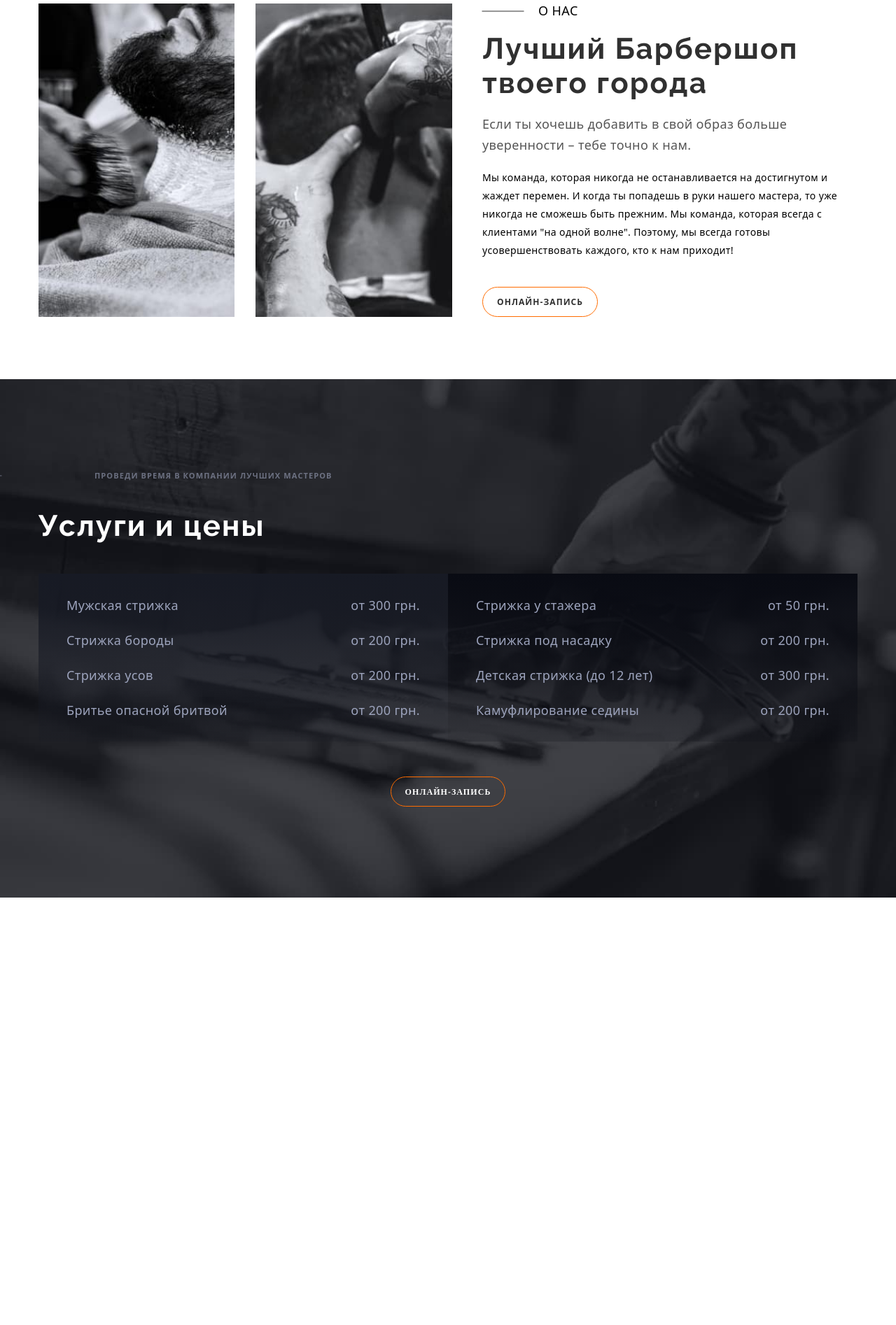
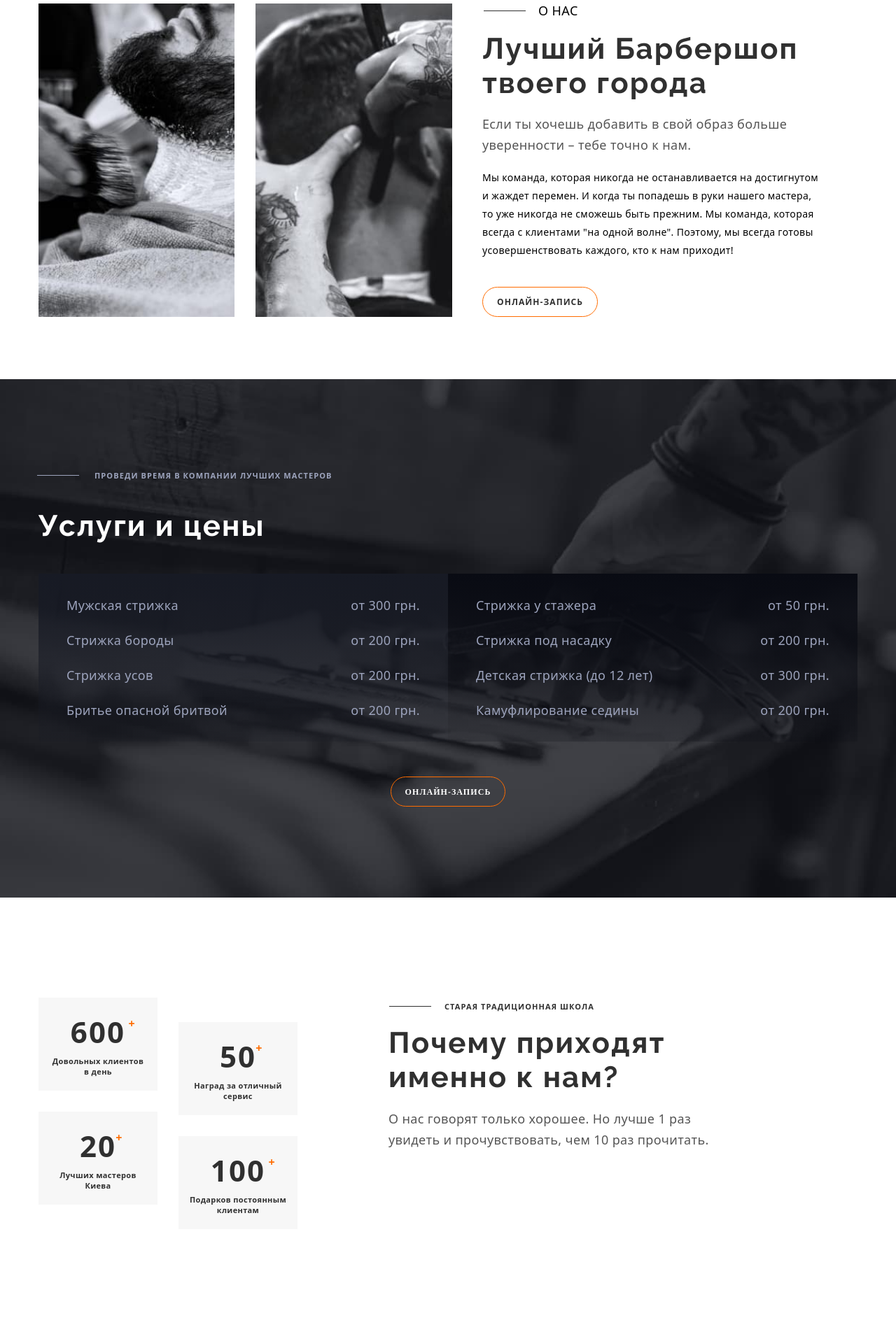
Before and after one commit to Autentate/BarberShop, a plain HTML site: page index.html in a window 1280 px wide. Shown: the part 829-2723 px from the top of the page at 70% size. Before the commit the page ends 2112 px from the top, so only its background shows below. Drawn offline with nearby package versions, Linux system fonts and the light colour scheme.

Commit message:
Adding block why-us

```diff
--- a/css/style.css
+++ b/css/style.css
@@ -1,6 +1,9 @@
 :root {
+    --white_color: #FFF;
     --hover_color: #FF6C00;
     --gray_color: #555;
+    --gray_color_2: #9DA4BD;
+    --black_color: #303030;
 }
 
 
@@ -53,7 +56,6 @@ html {
     flex-direction: column-reverse;
     align-items: center;
     justify-content: space-between;
-    gap: 40px;
 }
 
 .sidebar-header-text {
@@ -61,19 +63,19 @@ html {
     align-items: center;
     flex-direction: row-reverse;
     writing-mode: vertical-rl;
-    gap: 40px;
+    column-gap: 40px;
 }
 
 .sidebar-line {
     width: 0.957px;
     height: 60px;
     transform: rotate(0.173deg);
-    background: #303030;
+    background: var(--black_color);
 }
 
 .sidebar-item {
     transform: rotate(180deg);
-    color: #303030;
+    color: var(--black_color);
     font-family: 'Open Sans';
     font-size: 11px;
     font-style: normal;
@@ -99,7 +101,7 @@ html {
 
 .nav-ul {
     display: flex;
-    gap: 40px;
+    column-gap: 40px;
 }
 
 .nav-ul-item {
@@ -113,7 +115,7 @@ html {
 
 .nav-ul-item > a{
     text-decoration: none;
-    color: #FFF;
+    color: var(--white_color);
 }
 .nav-ul-item > a:hover {
     color: var(--hover_color);
@@ -124,11 +126,11 @@ html {
     display: flex;
     align-items: center;
     margin-left: auto;
-    gap: 42px;
+    column-gap: 42px;
 }
 
 .header-inner-contact-link {
-    color: #FFF;
+    color: var(--white_color);
     font-family: 'Open Sans';
     font-size: 12px;
     font-style: normal;
@@ -145,7 +147,7 @@ html {
     background-color: transparent;
     border: 1px solid var(--hover_color);
 
-    color: #FFF;
+    color: var(--white_color);
     font-family: Open Sans;
     font-size: 12px;
     font-style: normal;
@@ -168,7 +170,7 @@ html {
 .section-hero-subtitle {
     position: relative;
     margin-left: 84px;
-    color: rgba(157, 164, 189, 0.60);
+    color: var(--gray_color_2);
     font-family: 'Open Sans';
     font-size: 11px;
     font-style: normal;
@@ -179,19 +181,18 @@ html {
 }
 .section-hero-subtitle::before {
     content: "";
-    width: 1px;
-    height: 62.995px;
+    width: 63px;
+    height: 1px;
     position: absolute;
-    left: -13.5%;
-    top: -160%;
-    transform: rotate(90deg);
-    background: rgba(157, 164, 189, 0.60);
+    left: -22%;
+    top: 50%;
+    background: var(--gray_color_2);
     display: inline-block;
 }
 
 .section-hero-title {
     margin-top: 20px;
-    color: #FFF;
+    color: var(--white_color);
     font-family: 'Raleway';
     font-size: 72px;
     font-style: normal;
@@ -202,7 +203,7 @@ html {
 
 .section-hero-text {
     margin-top: 20px;
-    color: #9DA4BD;
+    color: var(--gray_color_2);
     font-family: 'Open Sans';
     font-size: 18px;
     font-style: normal;
@@ -220,12 +221,12 @@ html {
 
 .section-about-container {
     display: flex;
-    gap: 64px;
+    column-gap: 64px;
 }
 
 .section-about-img {
     display: flex;
-    gap: 30px;
+    column-gap: 30px;
 }
 
 .section-about-span {
@@ -234,18 +235,17 @@ html {
 }
 .section-about-span::before {
     content: '';
-    width: 1px;
-    height: 60px;
+    width: 60px;
+    height: 1px;
     position: absolute;
-    bottom: -80%;
-    left: -90%;
-    background-color: #303030;
-    transform: rotate(90deg);
+    top: 50%;
+    right: 131%;
+    background-color: var(--black_color);
 }
 
 .section-about-title {
     margin-top: 19px;
-    color: #303030;
+    color: var(--black_color);
     font-family: Raleway;
     font-size: 42px;
     font-style: normal;
@@ -277,7 +277,7 @@ html {
     background-color: transparent;
     border: 1px solid var(--hover_color);
 
-    color: #303030;
+    color: var(--black_color);
     font-size: 12px;
     font-style: normal;
     font-weight: 600;
@@ -286,7 +286,7 @@ html {
     text-transform: uppercase;
 }
 .section-about-btn:hover {
-    color: #fff;
+    color: var(--white_color);
     background-color: var(--hover_color);
     transition: all linear .2s;
 }
@@ -310,7 +310,7 @@ html {
     position: relative;
     margin-left: 80px;
     margin-bottom: 20px;
-    color: rgba(157, 164, 189, 0.60);
+    color: var(--gray_color_2);
     font-size: 11px;
     font-style: normal;
     font-weight: 600;
@@ -320,20 +320,18 @@ html {
 }
 .section-services-span::before {
     content: '';
-    width: 1px;
-    height: 60px;
+    width: 60px;
+    height: 1px;
     position: absolute;
-    left: -15%;
-    top: -22px;
-    transform: rotate(90deg);
-    background-color: rgba(157, 164, 189, 0.60);
-    z-index: 10;
+    left: -7.5%;
+    top: 50%;
+    background-color: var(--gray_color_2);
 }
 
 .section-services-title {
     margin-top: 20px;
     margin-bottom: 44px;
-    color: #FFF;
+    color: var(--white_color);
     font-family: 'Raleway';
     font-size: 42px;
     font-style: normal;
@@ -366,7 +364,7 @@ html {
     justify-content: center;
     row-gap: 20px;
 
-    color: #9DA4BD;
+    color: var(--gray_color_2);
     font-size: 18px;
     font-style: normal;
     font-weight: 400;
@@ -374,14 +372,13 @@ html {
     letter-spacing: 0.36px;
 }
 .services-blocks-list-service {
-    color: #9DA4BD;
+    color: var(--gray_color_2);
 }
 .services-blocks-list-price {
     text-align: right;
 }
 
 .section-services-btn {
-    margin-top: 50px;
     margin: 50px auto 0 auto;
     text-transform: uppercase;
     border-radius: 25px;
@@ -389,7 +386,7 @@ html {
     background-color: transparent;
     border: 1px solid var(--hover_color);
 
-    color: #FFF;
+    color: var(--white_color);
     font-family: Open Sans;
     font-size: 12px;
     font-style: normal;
@@ -402,3 +399,114 @@ html {
     background-color: var(--hover_color);
     transition: all linear .2s;
 }
+
+/* SECTION: WHY US */
+
+.section-why_us-container {
+    padding: 143px 0 137px 0;
+    display: flex;
+    column-gap: 130px;
+    color: var(--black_color);
+}
+.why_us-blocks {
+    width: 370px;
+    height: 331px;
+    display: flex;
+    column-gap: 30px;
+}
+
+.why_us-blocks-inner {
+    display: flex;
+    flex-direction: column;
+    row-gap: 30px;
+}
+
+.why_us-blocks-inner.first {
+    justify-content: start;
+}
+
+.why_us-blocks-inner.second {
+    justify-content: end;
+}
+
+.why_us-blocks-item {
+    width: 170px;
+    height: 133px;
+    display: flex;
+    flex-direction: column;
+    justify-content: center;
+    align-items: center;
+    background: #F7F7F7;
+}
+.why_us-blocks-title {
+    position: relative;
+    margin-bottom: 6px;
+
+    text-align: center;
+    font-size: 42px;
+    font-style: normal;
+    font-weight: 700;
+    line-height: normal;
+    letter-spacing: 2.1px;
+}
+.why_us-blocks-title::before {
+    content: '+';
+    position: absolute;
+    bottom: 50%;
+    right: -20%;
+
+    color: #FF6C00;
+    text-align: center;
+    font-size: 16px;
+    font-style: normal;
+    font-weight: 600;
+    line-height: normal;
+}
+
+.why_us-blocks-subtitle {
+    text-align: center;
+    font-size: 11px;
+    font-style: normal;
+    font-weight: 600;
+    line-height: normal;
+}
+
+.why_us-text-span {
+    margin-left: 80px;
+    position: relative;
+    font-size: 11px;
+    font-style: normal;
+    font-weight: 600;
+    line-height: normal;
+    letter-spacing: 1.1px;
+    text-transform: uppercase;
+}
+.why_us-text-span::before {
+    content: '';
+    width: 60px;
+    height: 1px;
+    position: absolute;
+    top: 50%;
+    left: -37%;
+    background: var(--black_color);
+}
+
+.why_us-text-title {
+    margin-top: 20px;
+    font-family: 'Raleway';
+    font-size: 42px;
+    font-style: normal;
+    font-weight: 700;
+    line-height: normal;
+    letter-spacing: 2.1px;
+}
+
+.why_us-text-p {
+    margin-top: 20px;
+    color: var(--gray_color);
+    font-size: 18px;
+    font-style: normal;
+    font-weight: 400;
+    line-height: 30px; /* 166.667% */
+    letter-spacing: 0.36px;
+}
--- a/index.html
+++ b/index.html
@@ -91,10 +91,13 @@
                 точно к нам.
               </h3>
               <p class="section-about-p">
-                Мы команда, которая никогда не останавливается на достигнутом и
-                жаждет перемен. И когда ты попадешь в руки нашего мастера, то
-                уже никогда не сможешь быть прежним. Мы команда, которая всегда
-                с клиентами "на одной волне". Поэтому, мы всегда готовы
+                Мы команда, которая никогда не останавливается на достигнутом
+                <br />
+                и жаждет перемен. И когда ты попадешь в руки нашего мастера,
+                <br />
+                то уже никогда не сможешь быть прежним. Мы команда, которая
+                <br />
+                всегда с клиентами "на одной волне". Поэтому, мы всегда готовы
                 усовершенствовать каждого, кто к нам приходит!
               </p>
               <button class="section-about-btn">онлайн-запись</button>
@@ -153,6 +156,57 @@
           </div>
         </div>
       </section>
+      <section class="section-why_us">
+        <div class="container">
+          <div class="section-why_us-container">
+            <div class="why_us-blocks">
+              <div class="why_us-blocks-inner first">
+                <div class="why_us-blocks-item">
+                  <h2 class="why_us-blocks-title">600</h2>
+                  <h3 class="why_us-blocks-subtitle">
+                    Довольных клиентов <br />
+                    в день
+                  </h3>
+                </div>
+                <div class="why_us-blocks-item">
+                  <h2 class="why_us-blocks-title">20</h2>
+                  <h3 class="why_us-blocks-subtitle">
+                    Лучших мастеров <br />
+                    Киева
+                  </h3>
+                </div>
+              </div>
+              <div class="why_us-blocks-inner second">
+                <div class="why_us-blocks-item">
+                  <h2 class="why_us-blocks-title">50</h2>
+                  <h3 class="why_us-blocks-subtitle">
+                    Наград за отличный <br />
+                    сервис
+                  </h3>
+                </div>
+                <div class="why_us-blocks-item">
+                  <h2 class="why_us-blocks-title">100</h2>
+                  <h3 class="why_us-blocks-subtitle">
+                    Подарков постоянным <br />
+                    клиентам
+                  </h3>
+                </div>
+              </div>
+            </div>
+            <div class="why_us-text">
+              <span class="why_us-text-span">старая традиционная школа</span>
+              <h2 class="why_us-text-title">
+                Почему приходят <br />
+                именно к нам?
+              </h2>
+              <p class="why_us-text-p">
+                О нас говорят только хорошее. Но лучше 1 раз <br />
+                увидеть и прочувствовать, чем 10 раз прочитать.
+              </p>
+            </div>
+          </div>
+        </div>
+      </section>
     </main>
     <footer class="footer"></footer>
   </body>
```
